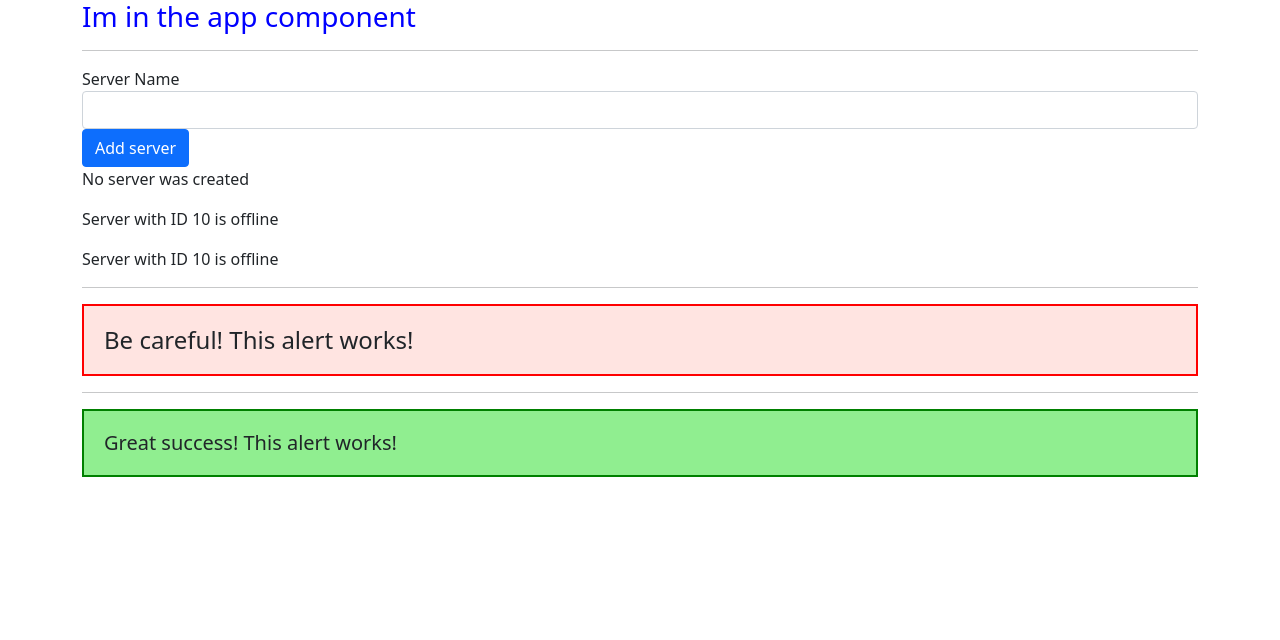
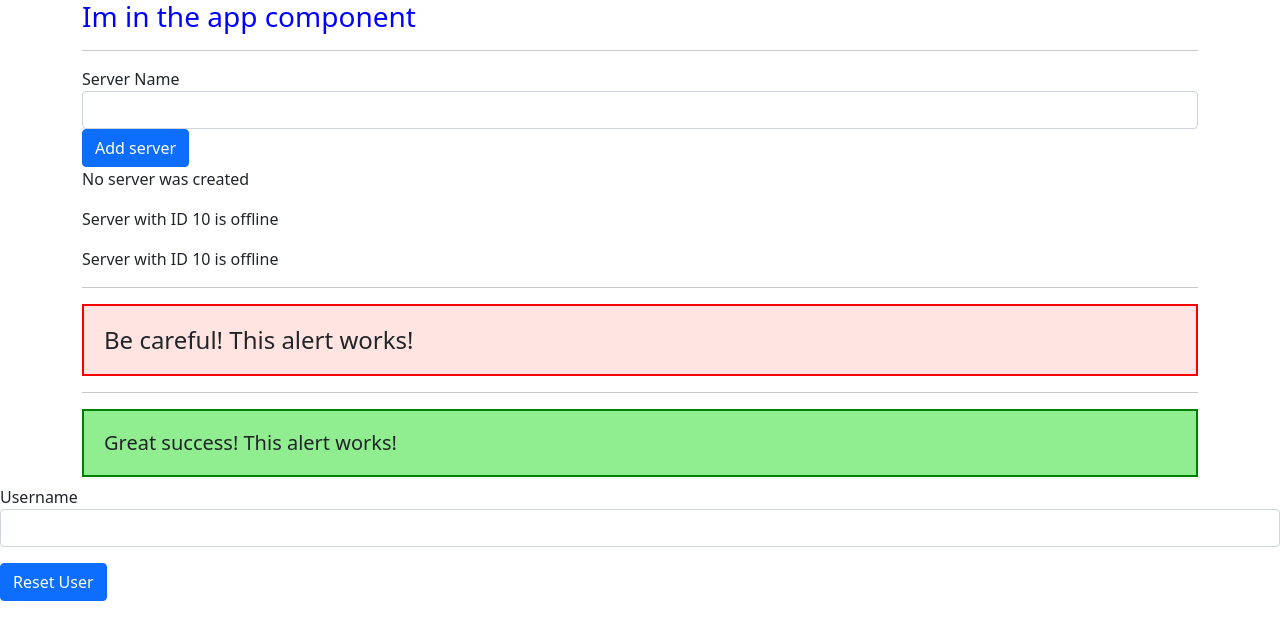
Before and after one commit to AlexGroat/learn-angular, an Angular app: page / in a window 1280 px wide. Shown: the top 640 px of the page. Built offline with nearby package versions, Linux system fonts and the light colour scheme.

Commit message:
solution for two way databinding in app components

```diff
--- a/src/app/app.component.html
+++ b/src/app/app.component.html
@@ -14,3 +14,11 @@
     </div>
   </div>
 </div>
+
+<label>Username</label>
+<input type="text" class="form-control" [(ngModel)]="userName">
+<p>{{userName}}</p>
+<button
+ class="btn btn-primary"
+  [disabled]="userName === ''"
+  (click)="userName = ''">Reset User</button>
--- a/src/app/app.component.ts
+++ b/src/app/app.component.ts
@@ -12,5 +12,5 @@ import { Component } from '@angular/core';
 //`] can use the styles section to write css here in the component, cant combine style urls and styles, must choose one
 })
 export class AppComponent {
-
+  userName: '';
 }
--- a/src/app/servers/servers.component.ts
+++ b/src/app/servers/servers.component.ts
@@ -13,7 +13,7 @@ import { Component, OnInit } from '@angular/core';
 export class ServersComponent implements OnInit {
   allowNewServer = false;
   serverCreationStatus = 'No server was created';
-  serverName: 'Testserver';
+  serverName: '';
 
   constructor() {
     setTimeout(() => {
@@ -25,7 +25,7 @@ export class ServersComponent implements OnInit {
   }
 
   onCreateServer() {
-    this.serverCreationStatus = 'Server was created';
+    this.serverCreationStatus = 'Server was created! Name is '+ this.serverName;
   }
 
   onUpdateServerName(event: any) {
```
